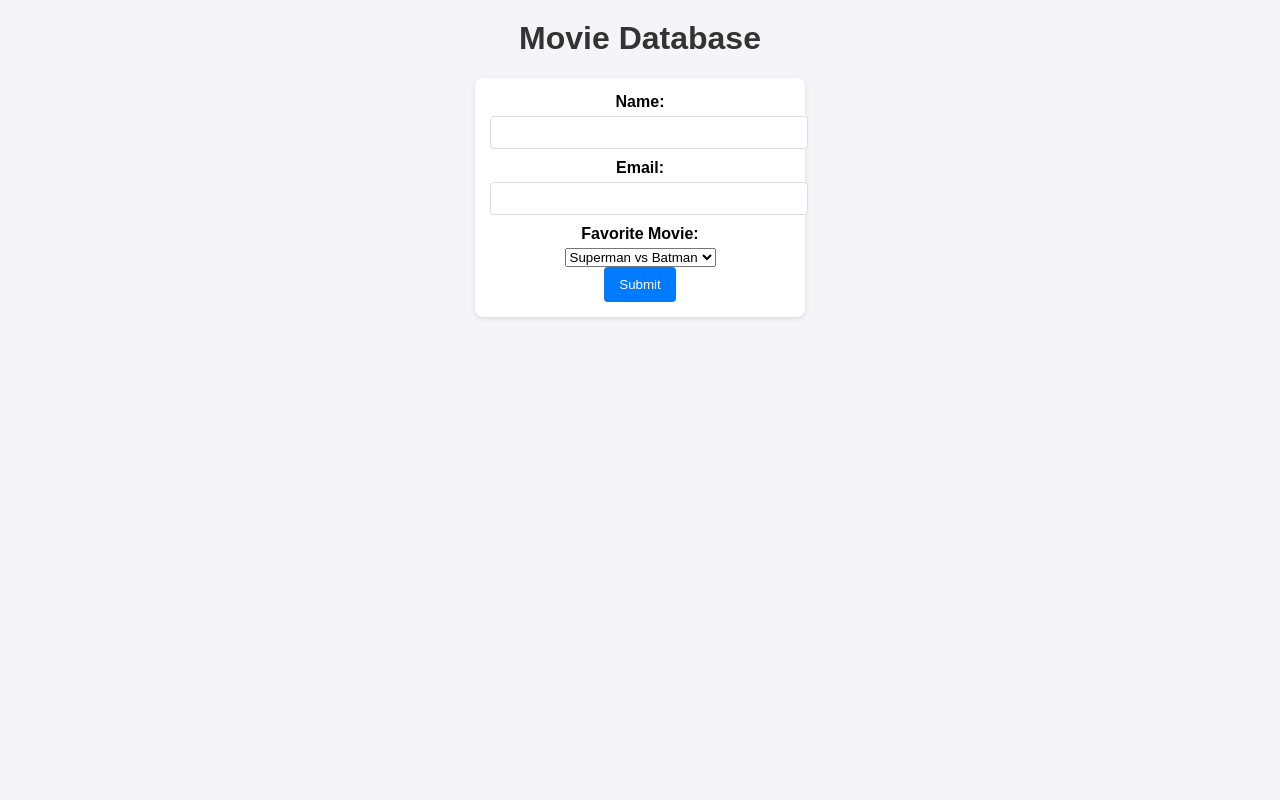
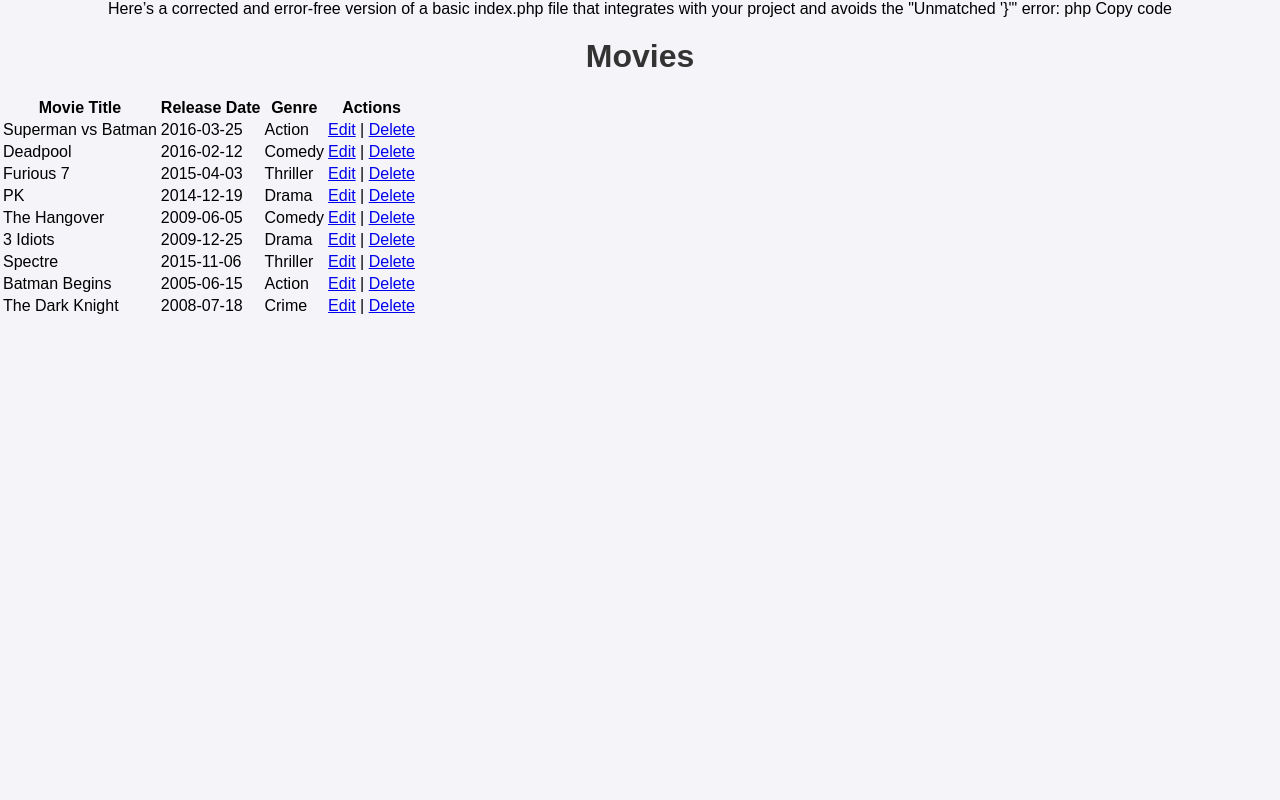
Before and after one commit to gggggebuntzen/GB_HW3_CSIT337_01FA24, a PHP site: page / in a window 1280 px wide. Run offline with PHP 8.4, Linux system fonts and the light colour scheme; data comes from the database, SQL or seed files in the repository.

Commit message:
Update index.php

```diff
--- a/index.php
+++ b/index.php
@@ -1,35 +1,46 @@
+
+Here’s a corrected and error-free version of a basic index.php file that integrates with your project and avoids the "Unmatched '}'" error:
+
+php
+Copy code
+<?php
+// Include the database connection
+include 'database.php';
+
+// Fetch movies from the database
+$query = "SELECT * FROM Movie";
+$result = mysqli_query($conn, $query);
+?>
+
 <!DOCTYPE html>
 <html lang="en">
 <head>
     <meta charset="UTF-8">
     <meta name="viewport" content="width=device-width, initial-scale=1.0">
-    <title>Movie Database</title>
-    <link rel="stylesheet" href="styles.css"> <!-- Linking CSS -->
+    <title>Movies List</title>
+    <link rel="stylesheet" href="styles.css">
 </head>
 <body>
-    <h1>Movie Database</h1>
-    <form action="view.php" method="POST">
-        <label for="name">Name:</label>
-        <input type="text" id="name" name="name" required>
-        <br>
-        <label for="email">Email:</label>
-        <input type="email" id="email" name="email" required>
-        <br>
-        <label for="movie">Favorite Movie:</label>
-        <select id="movie" name="movie" required>
-            <?php
-            // Fetch movie titles from the database
-            include 'database.php';
-            $result = $conn->query("SELECT MovieTitle FROM Movie");
-            if ($result->num_rows > 0) {
-                while ($row = $result->fetch_assoc()) {
-                    echo "<option value='" . $row['MovieTitle'] . "'>" . $row['MovieTitle'] . "</option>";
-                }
-            }
-            ?>
-        </select>
-        <br>
-        <button type="submit">Submit</button>
-    </form>
+    <h1>Movies</h1>
+    <table>
+        <tr>
+            <th>Movie Title</th>
+            <th>Release Date</th>
+            <th>Genre</th>
+            <th>Actions</th>
+        </tr>
+        <!-- Loop through the results and display them in the table -->
+        <?php while ($row = mysqli_fetch_assoc($result)): ?>
+        <tr>
+            <td><?php echo htmlspecialchars($row['MovieTitle']); ?></td>
+            <td><?php echo htmlspecialchars($row['ReleaseDate']); ?></td>
+            <td><?php echo htmlspecialchars($row['Genre']); ?></td>
+            <td>
+                <a href="edit_movie.php?id=<?php echo $row['MovieID']; ?>">Edit</a> |
+                <a href="delete_movie.php?id=<?php echo $row['MovieID']; ?>">Delete</a>
+            </td>
+        </tr>
+        <?php endwhile; ?>
+    </table>
 </body>
 </html>
```
